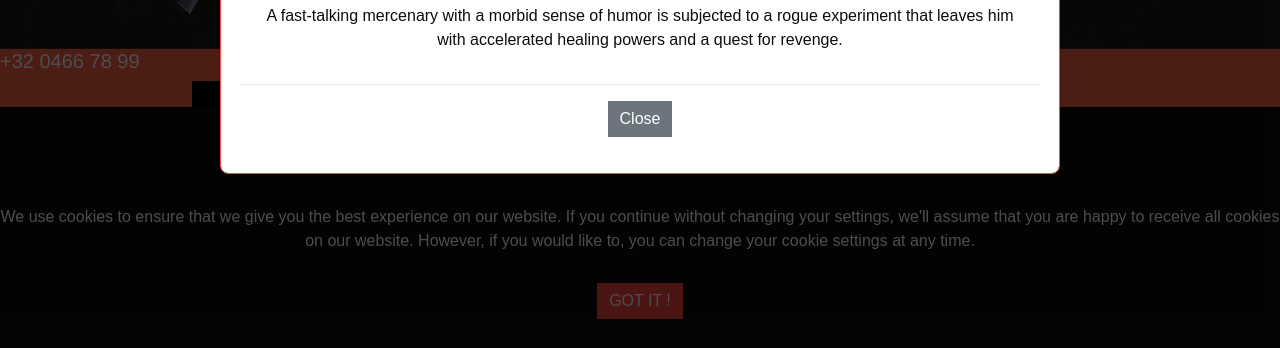
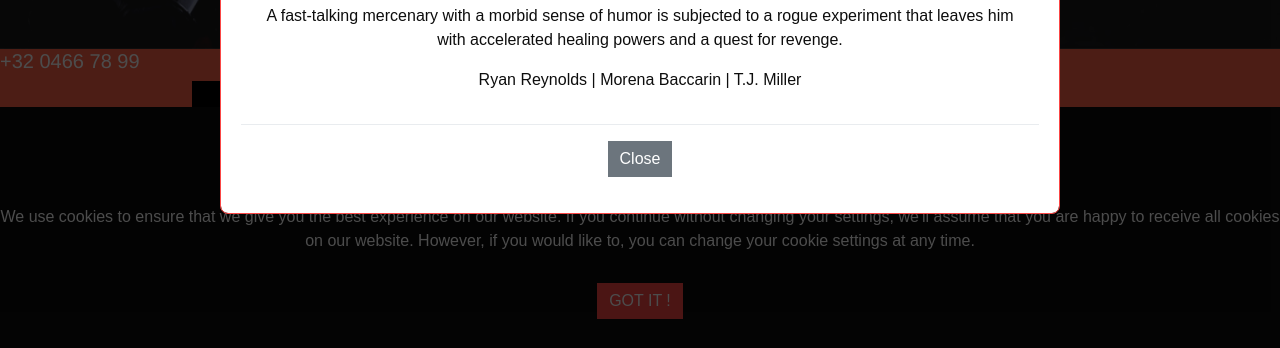
Before and after one commit to marcomisco/Becode-AllezCine, a plain HTML site: page index.html in a window 1280 px wide. Both pictures are taken after a click on the button "Watch Trailer". Shown: the part 451-799 px from the top of the page. Drawn offline with nearby package versions, Linux system fonts and the light colour scheme.

Commit message:
Carousel

```diff
--- a/index.html
+++ b/index.html
@@ -54,7 +54,8 @@
                     </div>
                     <div class="modal-body">
                         <iframe src="https://www.youtube.com/embed/ZVzL94jZNdU" frameborder="0" allow="autoplay; encrypted-media" allowfullscreen></iframe>
-                        <p>Storks have moved on from delivering babies to packages. But when an order for a baby appears, the best delivery stork must scramble to fix the error by delivering the baby.</p>
+                        <p id="modalStory">Storks have moved on from delivering babies to packages. But when an order for a baby appears, the best delivery stork must scramble to fix the error by delivering the baby.</p>
+                        <p id="modalActors">Denzel Washington | Tom Hardy | Emma Watson</p>
                     </div>
                     <div class="modal-footer">
                         <button id="btnCloseModalCarousel" type="button" class="btn btn-secondary" data-dismiss="modal">Close</button>
--- a/java.js
+++ b/java.js
@@ -31,7 +31,17 @@ $(document).ready(function() {
             // console.log(data.shopMovies[parseInt(test) + 1]);
             $('#modalCarousel .modal-title').text(item.title);
             $('#modalCarousel .modal-body iframe').attr('src', item.trailer);
-            $('#modalCarousel .modal-body p').text(item.description);
+            $('#modalCarousel .modal-body #modalStory').text(item.description);
+            actorsList = "";
+            item.actors.forEach((val, key, arr) => {
+                if (!Object.is(item.actors.length - 1, key)) {
+                    actorsList += val.name;
+                    actorsList += " | ";
+                } else {
+                    actorsList += val.name;
+                }
+            });
+            $('#modalCarousel .modal-body #modalActors').text(actorsList);
         });
     }
     fillModalCarousel(5);
--- a/movies.json
+++ b/movies.json
@@ -81,6 +81,11 @@
                 { "label": "Adventure" },
                 { "label": "Comedy" }
             ],
+            "actors": [
+                { "name": "  Ryan Reynolds" },
+                { "name": "Morena Baccarin" },
+                { "name": "T.J. Miller" }
+            ],
             "price": 15,
             "date": "2016-02-12"
         },
@@ -94,6 +99,11 @@
             "genres": [
                 { "label": "Action" },
                 { "label": "Thriller" }
+            ],
+            "actors": [
+                { "name": "  Christian Bale" },
+                { "name": "Anne Hathaway" },
+                { "name": "Tom Hardy" }
             ],
             "price": 15,
             "date": "2012-07-20"
@@ -109,6 +119,12 @@
                 { "label": "Action" },
                 { "label": "Adventure" },
                 { "label": "Sci-Fi" }
+            ],
+            "actors": [
+                { "name": " Leonardo DiCaprio" },
+                { "name": "Joseph Gordon-Levitt" },
+                { "name": "Ellen Page" },
+                { "name": "Tom Hardy" }
             ],
             "price": 15,
             "date": "2010-07-16"
--- a/style.css
+++ b/style.css
@@ -429,7 +429,6 @@ Table of Contents
     #modalCarousel .modal-content iframe {
         width: 600px;
         height: 300px;
-        ;
     }
 
     #headerContent {
```
